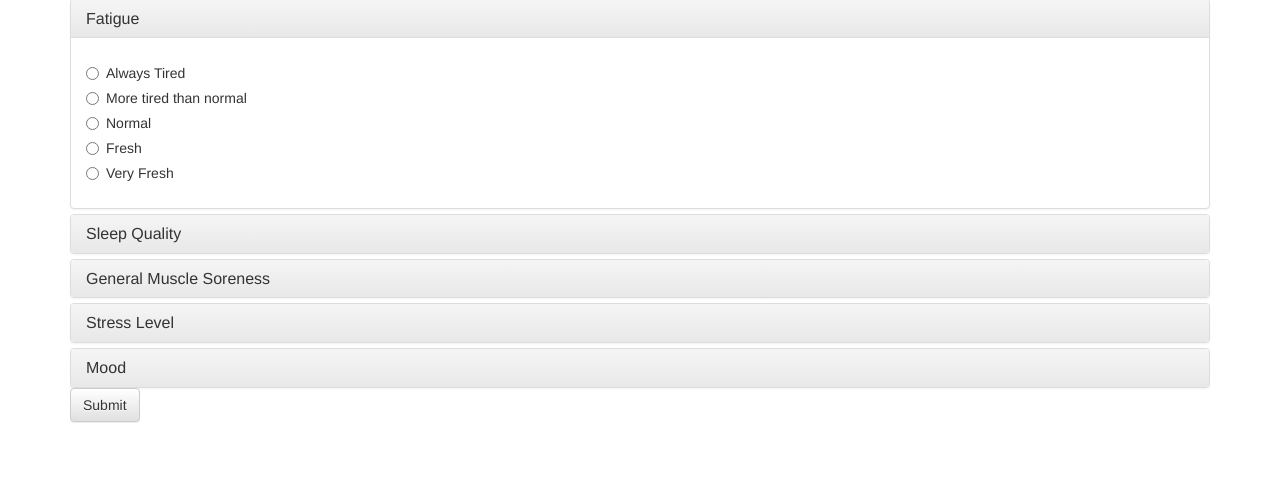
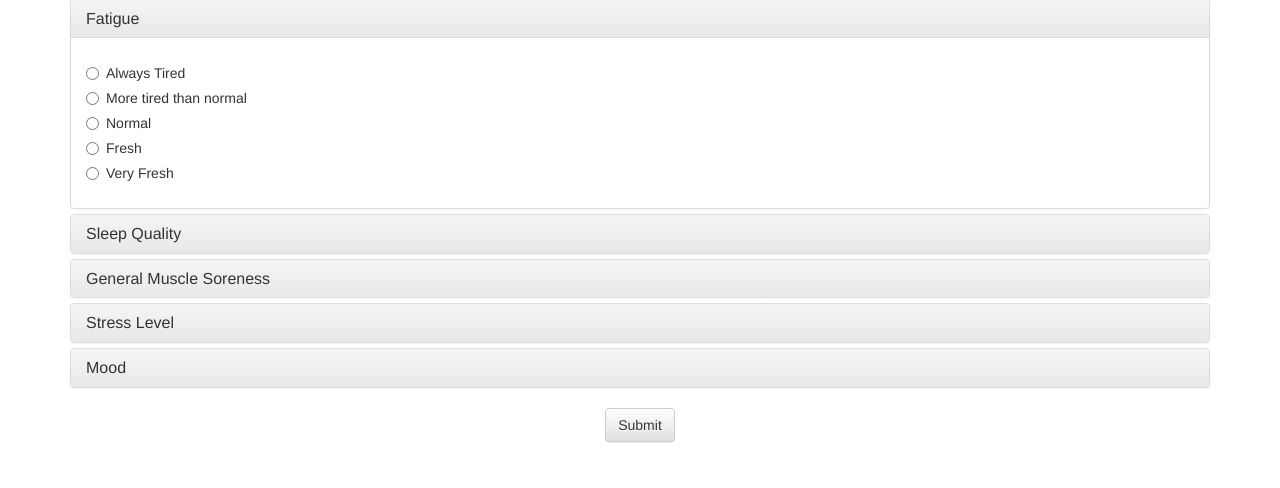
Before and after one commit to mkeetman/Eudamonia, a Django app: page /wellness/take-survey/ in a window 1280 px wide. Shown: the part 71-559 px from the top of the page. Run offline with Django 3.2, Linux system fonts and the light colour scheme; a user stored in the database is signed in; data comes from the database, SQL or seed files in the repository; some libraries are stand-ins or nearby versions.

Commit message:
small improvement to ui 3

```diff
--- a/Eudamonia/wellness/templates/wellness/survey.html
+++ b/Eudamonia/wellness/templates/wellness/survey.html
@@ -47,10 +47,8 @@
                     </div>
                 </div>
                 {% endfor %}
-
-                <input class="btn btn-default" type="submit" value="Submit">
-
             </div>
+            <div class="text-center"><input class="btn btn-default" type="submit" value="Submit"></div>
         </form>
     </div>
 </body>
```
